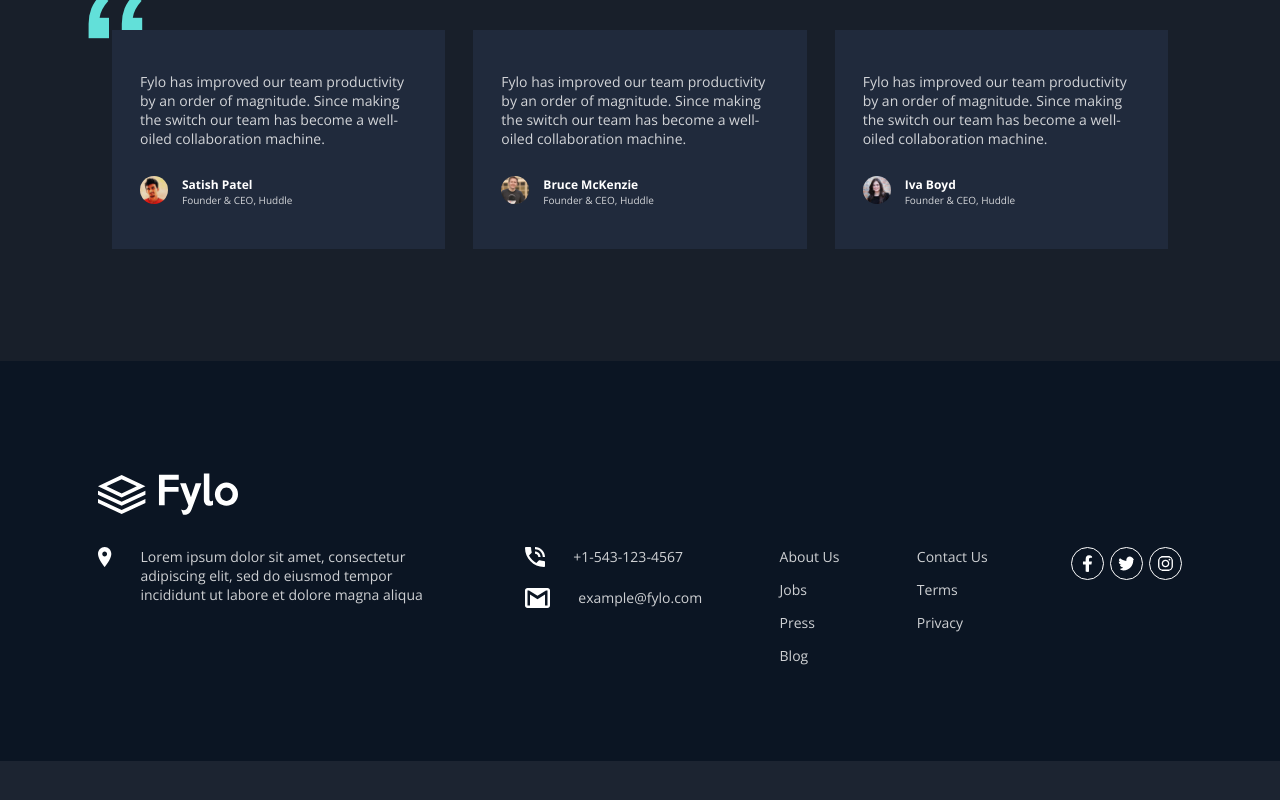
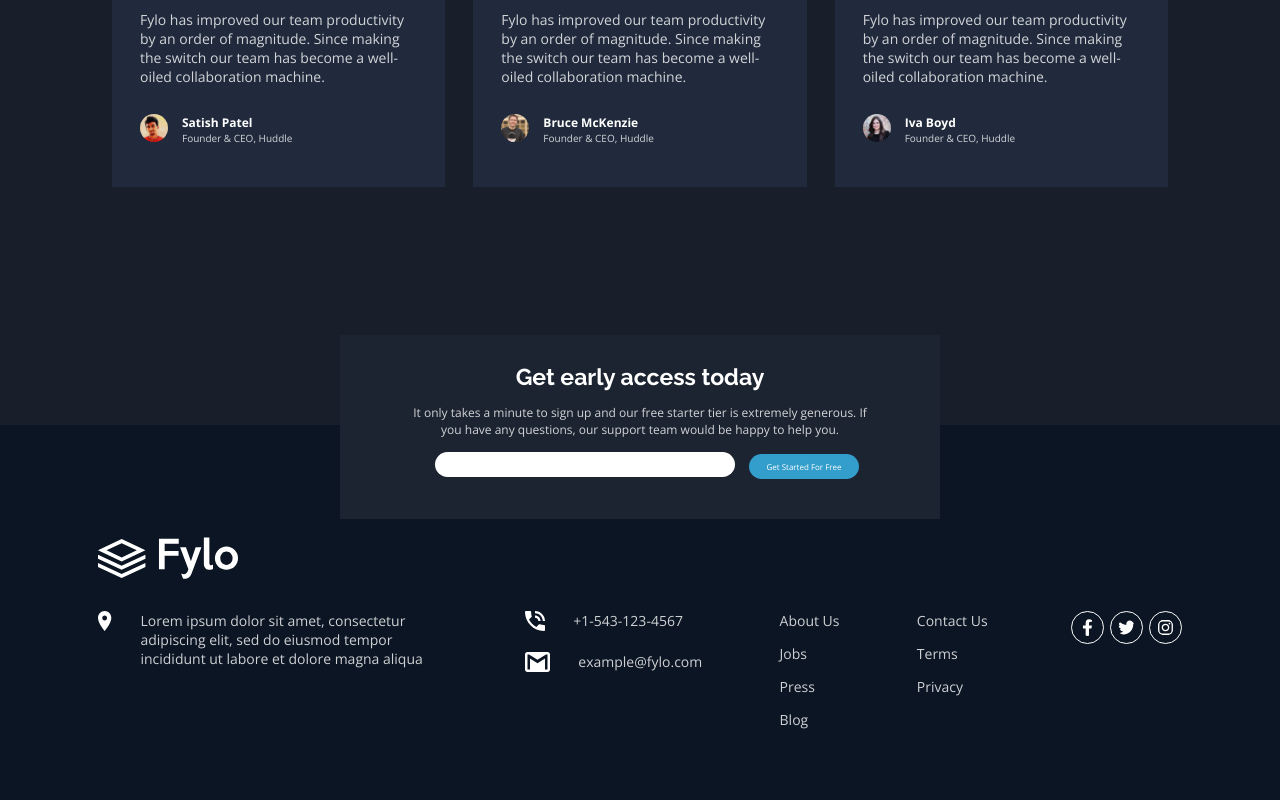
Before and after one commit to chalobonDen/fylo-dark-theme-landing-page-master, a React (Create React App) app: page / in a window 1280 px wide. Shown: the part 2191-2991 px from the top of the page. Before the commit the page ends 2952 px from the top, so only its background shows below. Built offline with nearby package versions, Linux system fonts and the light colour scheme.

Commit message:
add footer component

```diff
--- a/src/App.css
+++ b/src/App.css
@@ -13,7 +13,6 @@ body {
   background-repeat: no-repeat;
   background-position: 0 22%;
   color: #fff;
-  /* margin: 4rem; */
 }
 .logo {
   width: 140px;
@@ -78,11 +77,51 @@ p {
 }
 h2 {
   font-size: 18px;
+  font-family: 'Raleway', sans-serif;
 }
 footer {
   background: hsl(216, 53%, 9%);
   height: 400px;
   padding: 8rem 7rem;
+}
+.footer {
+  position: relative;
+}
+.card-footer {
+  padding: 2rem 5rem;
+  width: 600px;
+  text-align: center;
+
+  position: absolute;
+  z-index: 2;
+  top: -90px;
+  left: 50%;
+  transform: translate(-50%, 0);
+  background: hsl(217, 28%, 15%);
+}
+.card-footer h2 {
+  font-size: 23px;
+}
+.card-footer p {
+  margin-top: 1rem;
+  font-size: 12px;
+}
+.card-footer input {
+  border-radius: 25px;
+  border: none;
+  height: 25px;
+  width: 300px;
+  margin: 1rem 1rem;
+}
+.card-footer button {
+  border-radius: 25px;
+  border: none;
+  height: 25px;
+  width: 110px;
+  font-size: 8px;
+  background: hsl(198, 60%, 50%);
+  color: #fff;
+  padding: 2px;
 }
 section img {
   height: 20px;
@@ -114,9 +153,6 @@ section {
 .contactus > p {
   margin-bottom: 1rem;
 }
-.card-footer {
-  background: hsl(219, 30%, 18%);
-}
 .productive {
   background: hsl(218, 28%, 13%);
   display: flex;
@@ -146,9 +182,9 @@ section {
   background: hsl(218, 28%, 13%);
   background-image: url('./images/bg-quotes.png');
   background-repeat: no-repeat;
-  background-position: 7.2% 19%;
+  background-position: 7.2% 4%;
   display: flex;
-  padding: 8rem 7rem;
+  padding: 4rem 7rem 17rem;
 }
 .review > div {
   background: hsl(219, 30%, 18%);
--- a/src/components/Footer.js
+++ b/src/components/Footer.js
@@ -6,6 +6,19 @@ import email from '../images/icon-email.svg';
 
 const Footer = () => {
   return (
+    <div className="footer">
+      <div className="card-footer">
+        <h2>Get early access today</h2>
+        <p>
+          It only takes a minute to sign up and our free starter tier is
+          extremely generous. If you have any questions, our support team would
+          be happy to help you.
+        </p>
+        <div className="input-btn">
+          <input type="text" name="" id="" />
+          <button>Get Started For Free</button>
+        </div>
+      </div>
       <footer>
         <img src={logo} alt="logo" className="logo" />
         <section>
@@ -62,6 +75,7 @@ const Footer = () => {
           </div>
         </section>
       </footer>
+    </div>
   );
 };
 
```
Also changed, not shown: src/components/CardFooter.js (added, +20 -0 lines). Lines whose indentation alone changed are shown as unchanged.
